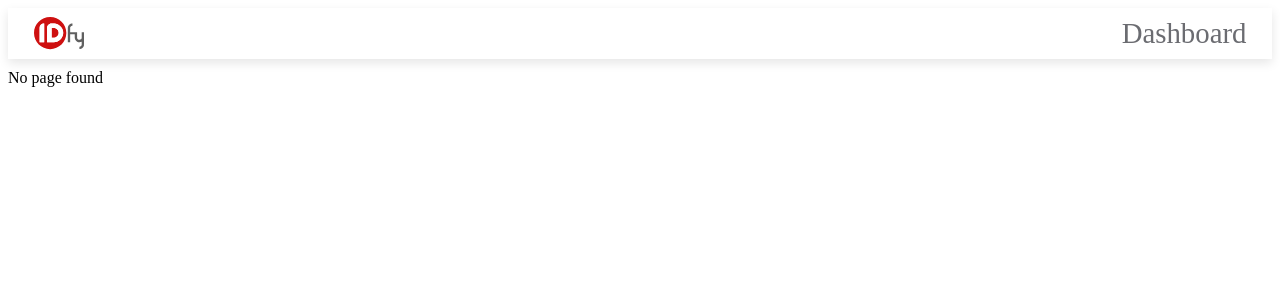
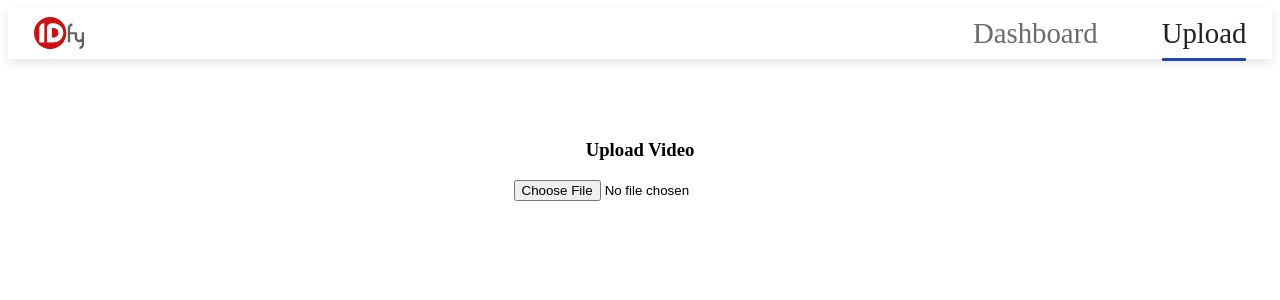
Before and after one commit to vaibhav-if/idfy_hack23_fe, a React (Create React App) app: page /upload in a window 1280 px wide. Shown: the top 300 px of the page. Built offline with nearby package versions, Linux system fonts and the light colour scheme.

Commit message:
api integration

```diff
--- a/public/css/main.css
+++ b/public/css/main.css
@@ -10,6 +10,15 @@ li {
 
 .mt10 {
   margin-top: 10px;
+}
+
+.mt50{
+  margin-top: 5rem;
+}
+
+.align-center{
+  text-align: center;
+
 }
 
 header.header {
--- a/src/App.js
+++ b/src/App.js
@@ -3,6 +3,7 @@ import { BrowserRouter as Router, Route, Routes } from "react-router-dom";
 import Dashboard from "./dashboard";
 import Home from "./home";
 import Navbar from "./navbar";
+import Upload from "./upload";
 
 const App = () => {
   return (
@@ -13,6 +14,7 @@ const App = () => {
           <Route path="/" element={<Home />} exact />
           {/* <Route path="/home" element={<Home />} exact /> */}
           <Route path="/dashboard" element={<Dashboard />} exact />
+          <Route path="/upload" element={<Upload />} exact />
           <Route path="*" element="No page found" exact={true} />
         </Routes>
       </div>
--- a/src/dashboard/index.js
+++ b/src/dashboard/index.js
@@ -1,9 +1,9 @@
-import React from 'react'
+import React from "react";
+import axios from "axios";
 
 const Dashboard = () => {
-  return (
-    <div>Dashboard</div>
-  )
-}
 
-export default Dashboard
+  return <div>Dashboard</div>;
+};
+
+export default Dashboard;
--- a/src/navbar/index.js
+++ b/src/navbar/index.js
@@ -21,6 +21,16 @@ const Navbar = () => {
                 Dashboard <div></div>{" "}
               </NavLink>
             </li>
+            <li>
+              <NavLink
+                to="/upload"
+                exact
+                className="nav-link"
+                activeClassName="active"
+              >
+                Upload <div></div>{" "}
+              </NavLink>
+            </li>
           </ul>
         </div>
       </div>
--- /dev/null
+++ b/src/upload/index.js
@@ -0,0 +1,52 @@
+import axios from "axios";
+import React from "react";
+
+const UPLOAD_VIDEO_URL = "http://localhost:8000/process_video";
+
+export default function VideoInput(props) {
+  const { width, height } = props;
+
+  const inputRef = React.useRef();
+
+  const [source, setSource] = React.useState();
+
+  const handleFileChange = (event) => {
+    const file = event.target.files[0];
+    let options = {
+        url: UPLOAD_VIDEO_URL,
+        method: "POST",
+        headers: {
+          "content-type": "application/json",
+        },
+        data: {
+          video: file
+        }
+    }
+    axios.request(options).then((data)=>{
+        console.log(data)
+    }).catch((err)=>{
+        console.log(err)
+    })
+    const url = URL.createObjectURL(file);
+    setSource(url);
+    console.log(url)
+  };
+
+  return (
+    <div  className="align-center mt10 mt50">
+        <div>
+            <h3>Upload Video</h3>
+        </div>
+      <div className="VideoInput">
+        <input
+          ref={inputRef}
+          className="VideoInput_input"
+          multiple={false}
+          type="file"
+          onChange={handleFileChange}
+          accept=".mov,.mp4,.webm"
+        />
+      </div>
+    </div>
+  );
+}
```
